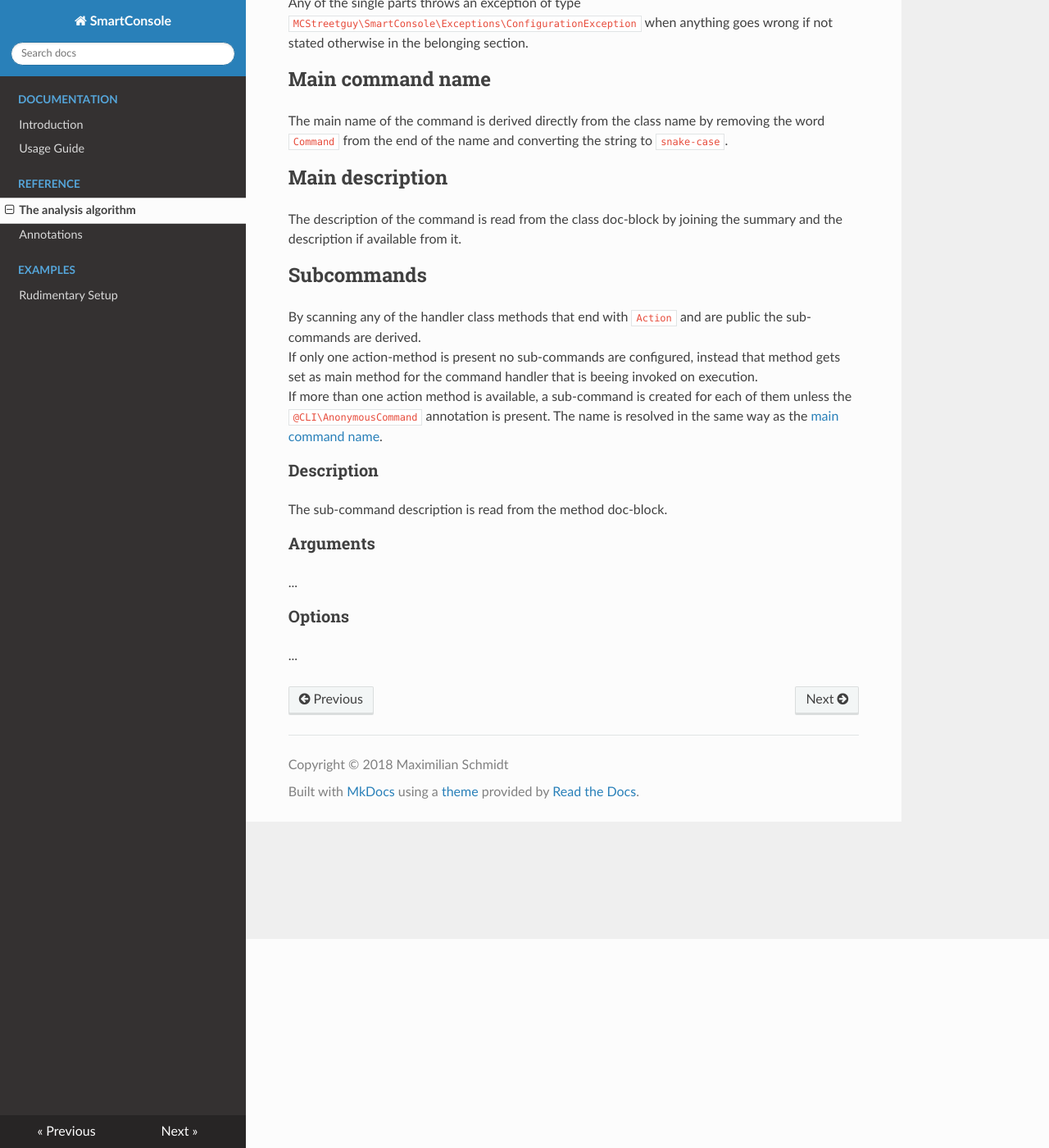
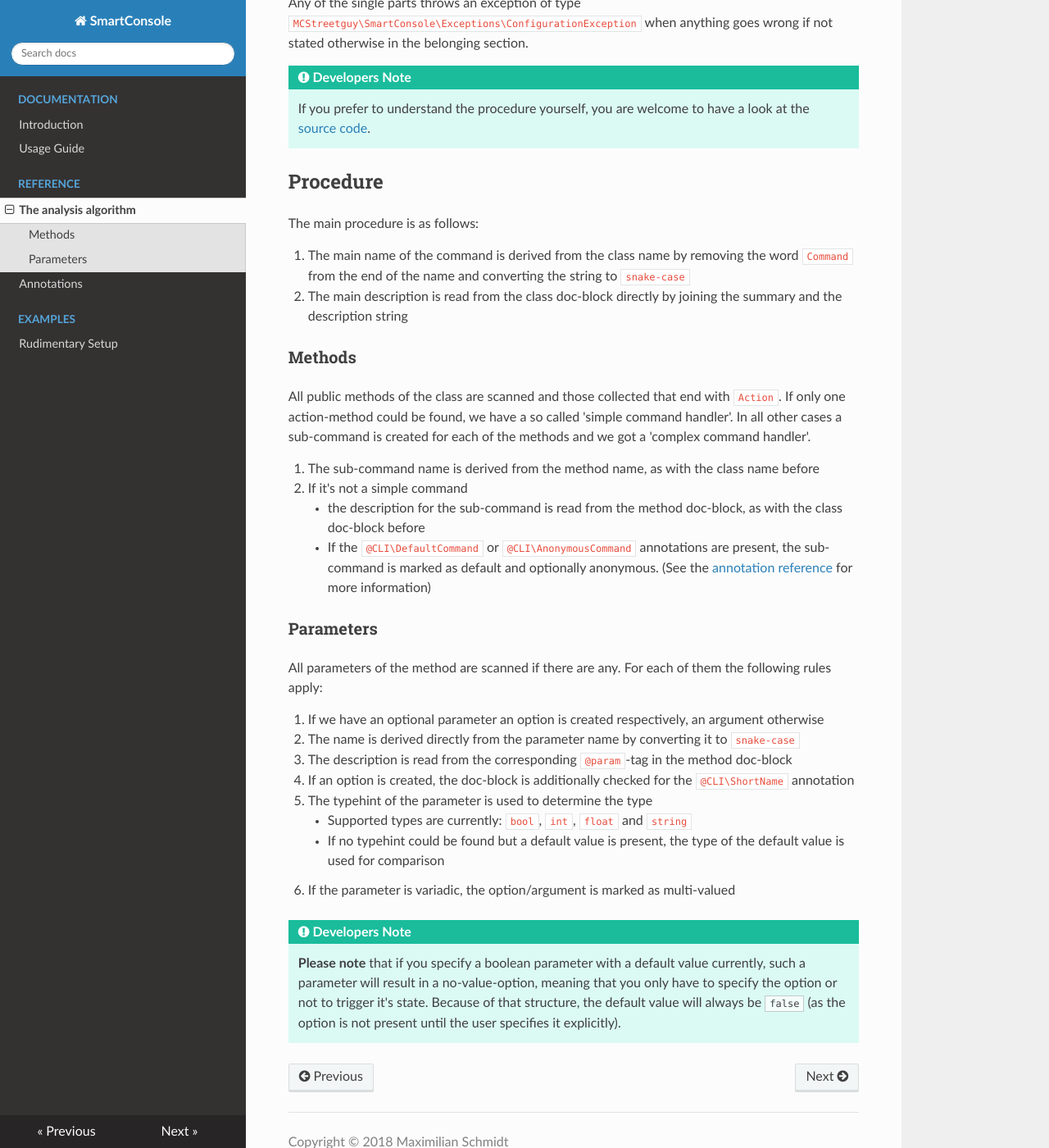
Before and after one commit to MCStreetguy/SmartConsole, an MkDocs documentation site: the page built from Docs/references/algorithm.md, in a window 1280 px wide and 1400 px high, scrolled down 255 px. Shown: the whole window at 82% size. Built offline with MkDocs 1.6.1, drawn with Linux system fonts in a browser that asks for light colours; old or Windows-style settings are respelled for this version of MkDocs.

Commit message:
WIP: Documentation

```diff
--- a/Docs/references/algorithm.md
+++ b/Docs/references/algorithm.md
@@ -5,28 +5,40 @@ This is to prevent configuration errors of your commands since any information i
 
 Any of the single parts throws an exception of type `MCStreetguy\SmartConsole\Exceptions\ConfigurationException` when anything goes wrong if not stated otherwise in the belonging section.
 
-## Main command name
+!!! tip "Developers Note"
+    If you prefer to understand the procedure yourself, you are welcome to have a look at the [source code](https://github.com/MCStreetguy/SmartConsole/blob/master/Classes/Console.php#L157).
 
-The main name of the command is derived directly from the class name by removing the word `Command` from the end of the name and converting the string to `snake-case`.
+## Procedure
 
-## Main description
+The main procedure is as follows:
 
-The description of the command is read from the class doc-block by joining the summary and the description if available from it.
+1. The main name of the command is derived from the class name by removing the word `Command` from the end of the name and converting the string to `snake-case`
+2. The main description is read from the class doc-block directly by joining the summary and the description string
 
-## Subcommands
+### Methods
 
-By scanning any of the handler class methods that end with `Action` and are public the sub-commands are derived.
-If only one action-method is present no sub-commands are configured, instead that method gets set as main method for the command handler that is beeing invoked on execution.
-If more than one action method is available, a sub-command is created for each of them unless the `@CLI\AnonymousCommand` annotation is present. The name is resolved in the same way as the [main command name](#main-command-name).
+All public methods of the class are scanned and those collected that end with `Action`.
+If only one action-method could be found, we have a so called 'simple command handler'.
+In all other cases a sub-command is created for each of the methods and we got a 'complex command handler'.
 
-### Description
+1. The sub-command name is derived from the method name, as with the class name before
+2. If it's not a simple command
+    - the description for the sub-command is read from the method doc-block, as with the class doc-block before
+    - If the `@CLI\DefaultCommand` or `@CLI\AnonymousCommand` annotations are present, the sub-command is marked as default and optionally anonymous. (See the [annotation reference](/reference/annotations) for more information)
 
-The sub-command description is read from the method doc-block.
+### Parameters
 
-### Arguments
+All parameters of the method are scanned if there are any.
+For each of them the following rules apply:
 
-...
+1. If we have an optional parameter an option is created respectively, an argument otherwise
+2. The name is derived directly from the parameter name by converting it to `snake-case`
+3. The description is read from the corresponding `@param`-tag in the method doc-block
+4. If an option is created, the doc-block is additionally checked for the `@CLI\ShortName` annotation
+5. The typehint of the parameter is used to determine the type
+    - Supported types are currently: `bool`, `int`, `float` and `string`
+    - If no typehint could be found but a default value is present, the type of the default value is used for comparison
+6. If the parameter is variadic, the option/argument is marked as multi-valued
 
-### Options
-
-...
+!!! tip "Developers Note"
+    **Please note** that if you specify a boolean parameter with a default value currently, such a parameter will result in a no-value-option, meaning that you only have to specify the option or not to trigger it's state. Because of that structure, the default value will always be `false` (as the option is not present until the user specifies it explicitly).
```
Also changed, not shown: 1 other file.
